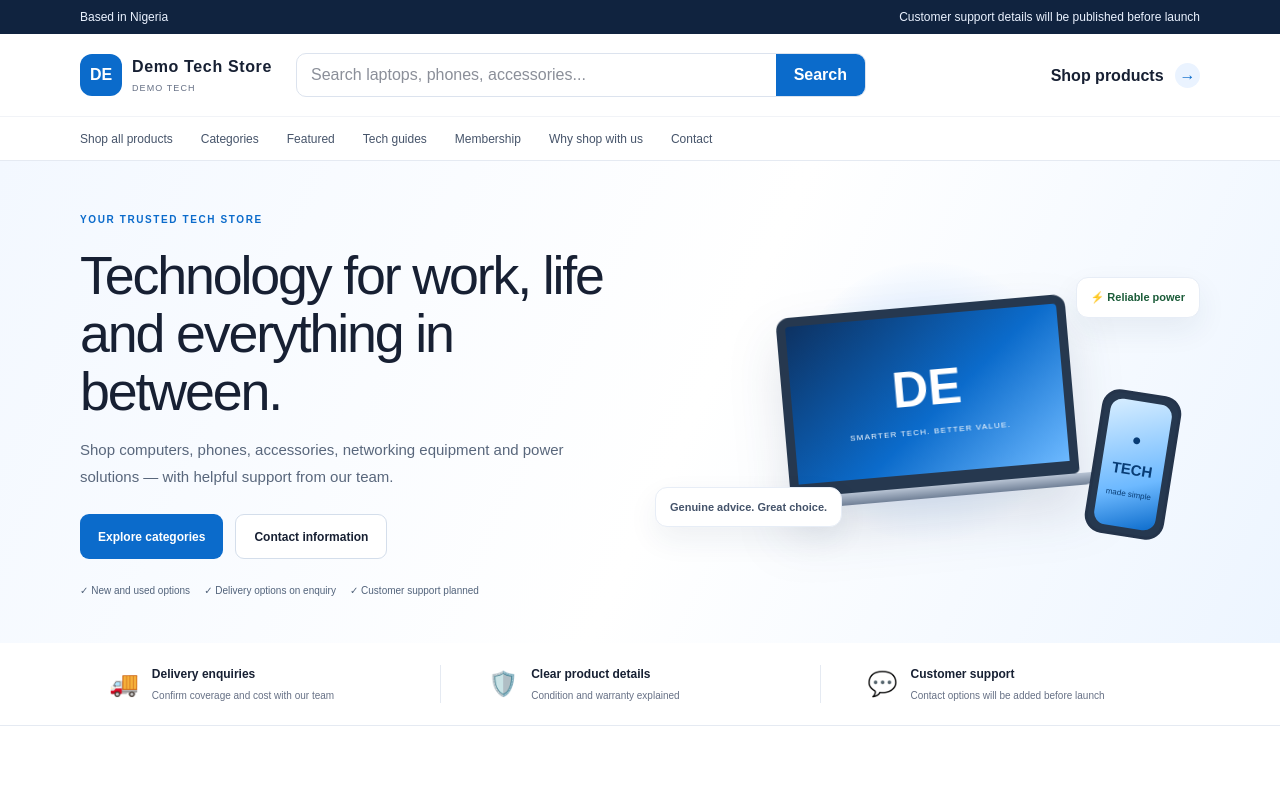
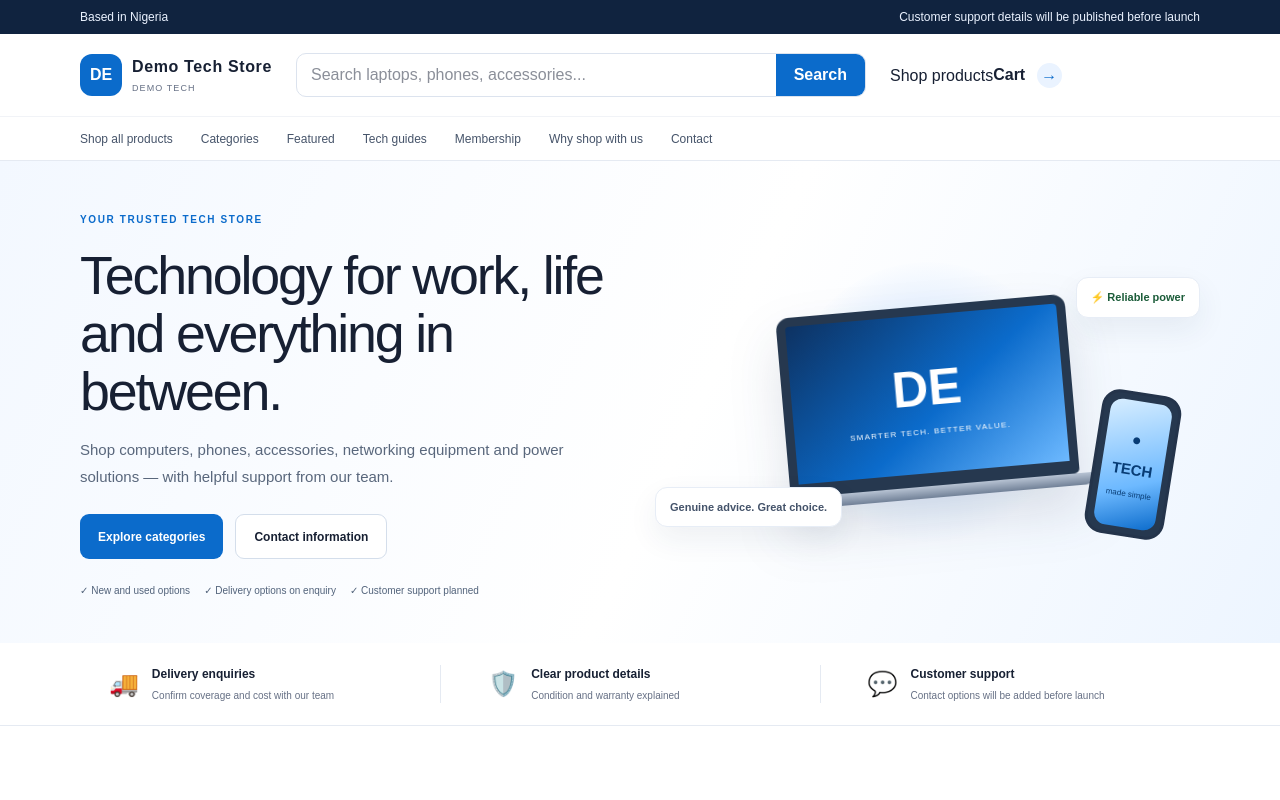
Before and after one commit to muhbel01/uncle-joe-computers-shopping-mall, a Next.js app: page / in a window 1280 px wide. Shown: the top 800 px of the page. Built offline with nearby package versions, Linux system fonts and the light colour scheme; no server answers.

Commit message:
feat: add cart navigation to storefront header

```diff
--- a/app/page.tsx
+++ b/app/page.tsx
@@ -34,7 +34,7 @@ export default function HomePage() {
             <input id="q" name="q" placeholder="Search laptops, phones, accessories..." />
             <button type="submit">Search</button>
           </form>
-          <Link className="cart" href="/products">Shop products <span>→</span></Link>
+          <div className="header-actions"><Link className="header-shop-link" href="/products">Shop products</Link><Link className="cart" href="/cart">Cart <span>→</span></Link></div>
         </div>
         <nav className="nav">
           <div className="container nav-inner">
```
